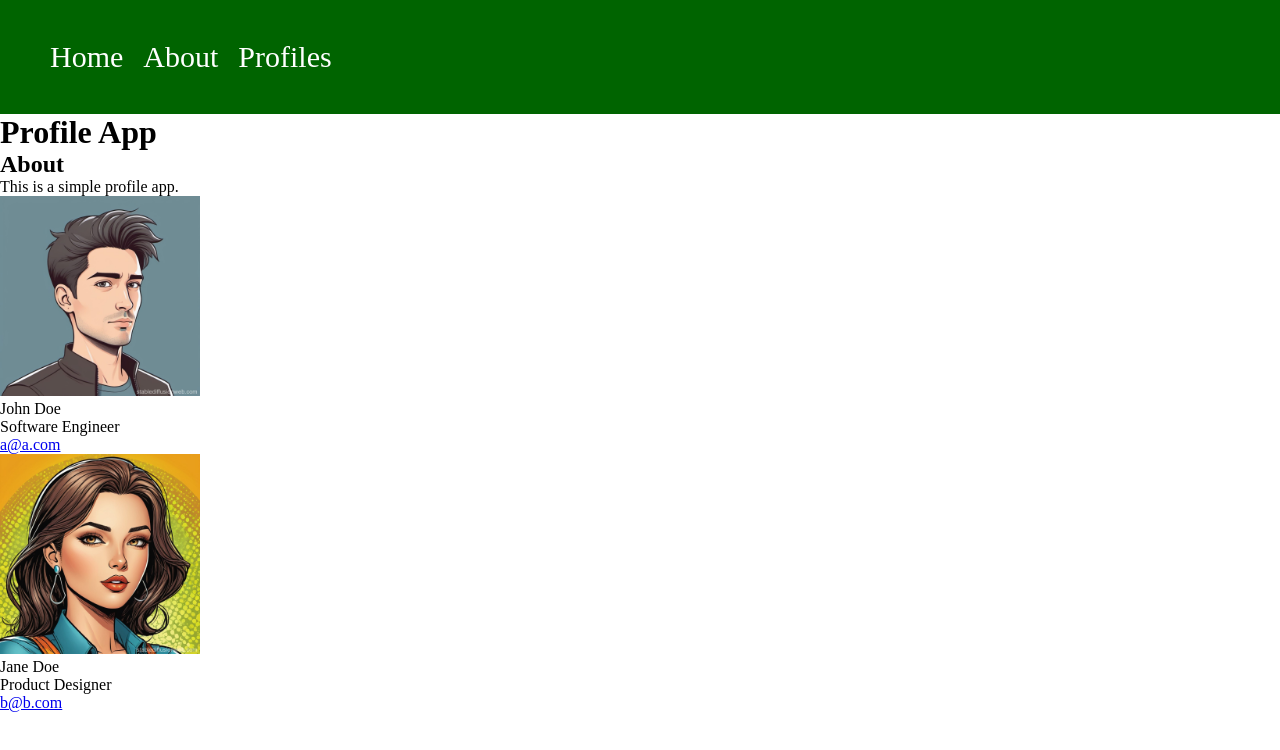
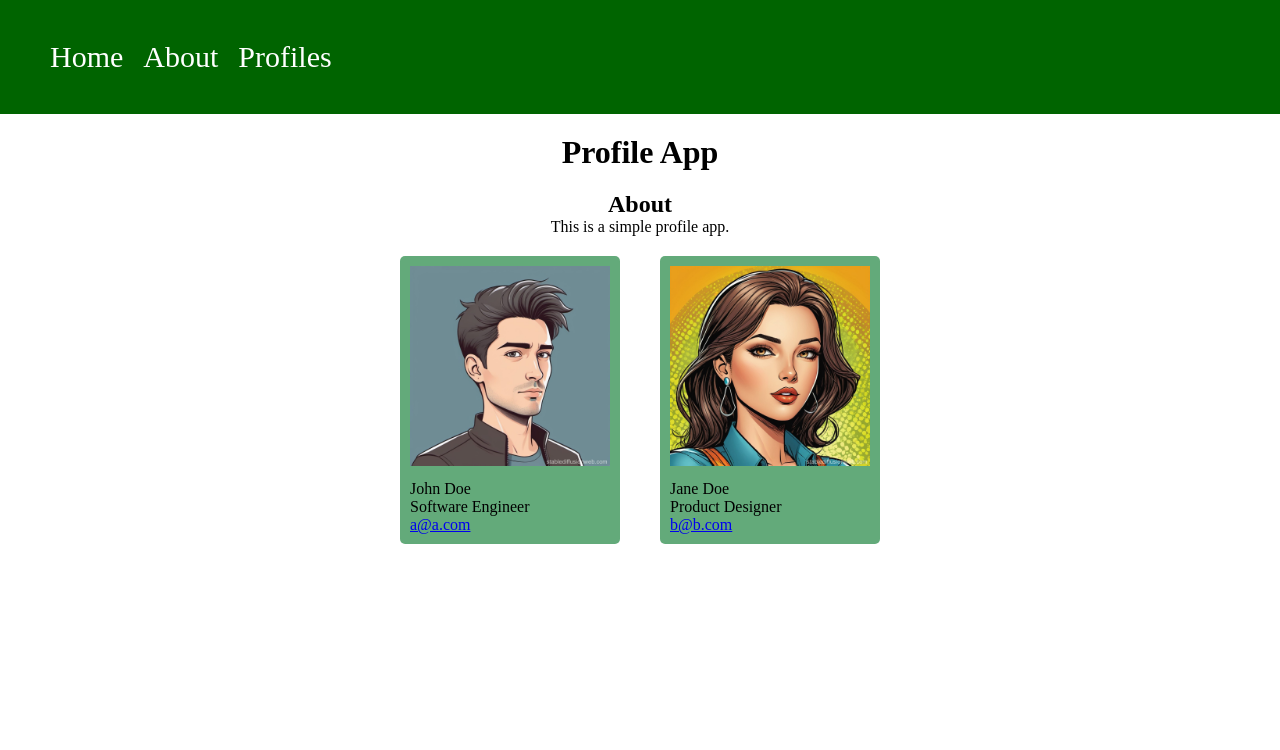
Before and after one commit to jpepp88/my-profile-app, a React (Vite) app: page / in a window 1280 px wide. Shown: the top 750 px of the page. Built offline with nearby package versions, Linux system fonts and the light colour scheme.

Commit message:
more css styling

```diff
--- a/src/components/About.jsx
+++ b/src/components/About.jsx
@@ -1,3 +1,5 @@
+import "../styles/About.css";
+
 const About = () => {
     return (
         <div>
--- a/src/components/Card1.jsx
+++ b/src/components/Card1.jsx
@@ -1,4 +1,5 @@
 import img from '../assets/profile1.jpeg';
+import "../styles/Cards.css";
 
 const Card1 = () => {
     const name = 'John Doe';
--- a/src/components/Card2.jsx
+++ b/src/components/Card2.jsx
@@ -1,4 +1,5 @@
 import img from '../assets/profile2.jpg';
+import "../styles/Cards.css";
 
 const Card2 = () => {
     const name = 'Jane Doe';
--- /dev/null
+++ b/src/styles/About.css
@@ -0,0 +1,4 @@
+h2 {
+    display: flex;
+    justify-content: center;
+}
--- a/src/styles/App.css
+++ b/src/styles/App.css
@@ -6,3 +6,12 @@ header {
     background: #006400;
     font-size: 30px;
 }
+.section {
+    margin-top: 20px;
+    margin-bottom: 20px;
+}
+.container {
+    display: flex;
+    justify-content: center;
+    align-items: center;
+}
--- /dev/null
+++ b/src/styles/Cards.css
@@ -0,0 +1,17 @@
+.profile-cards {
+    display: flex;
+    justify-content: center;
+    align-items: center;
+    flex-direction: row;
+    gap: 40px;
+}
+.profile-card_img {
+    padding: 10px 10px 10px;
+    background-color:rgb(99, 170, 122);
+    border-radius: 5px 5px 0px 0px;
+}
+.profile-card_content {
+    padding: 0px 10px 10px 10px;
+    background-color:rgb(99, 170, 122);
+    border-radius: 0px 0px 5px 5px;
+}
```
